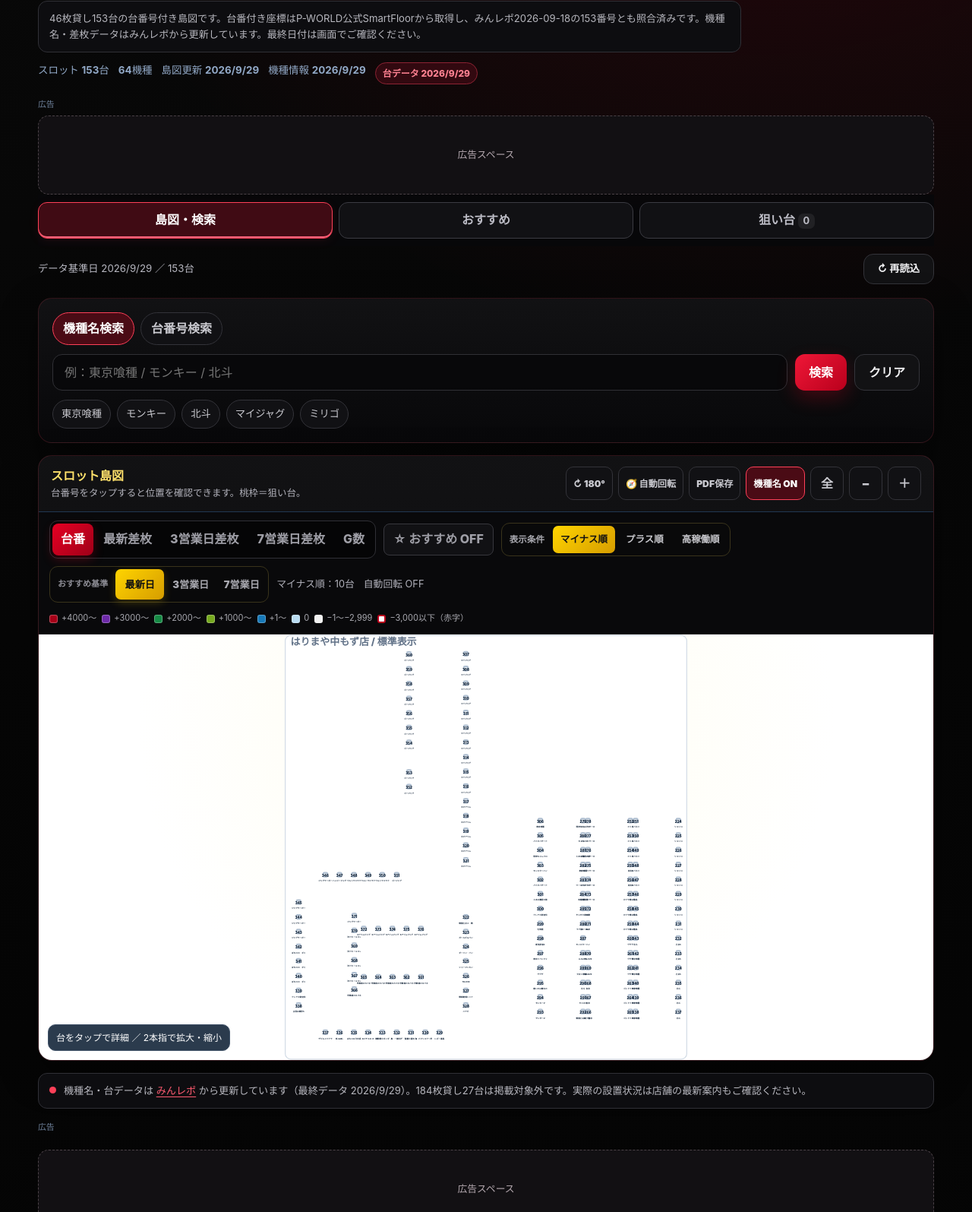
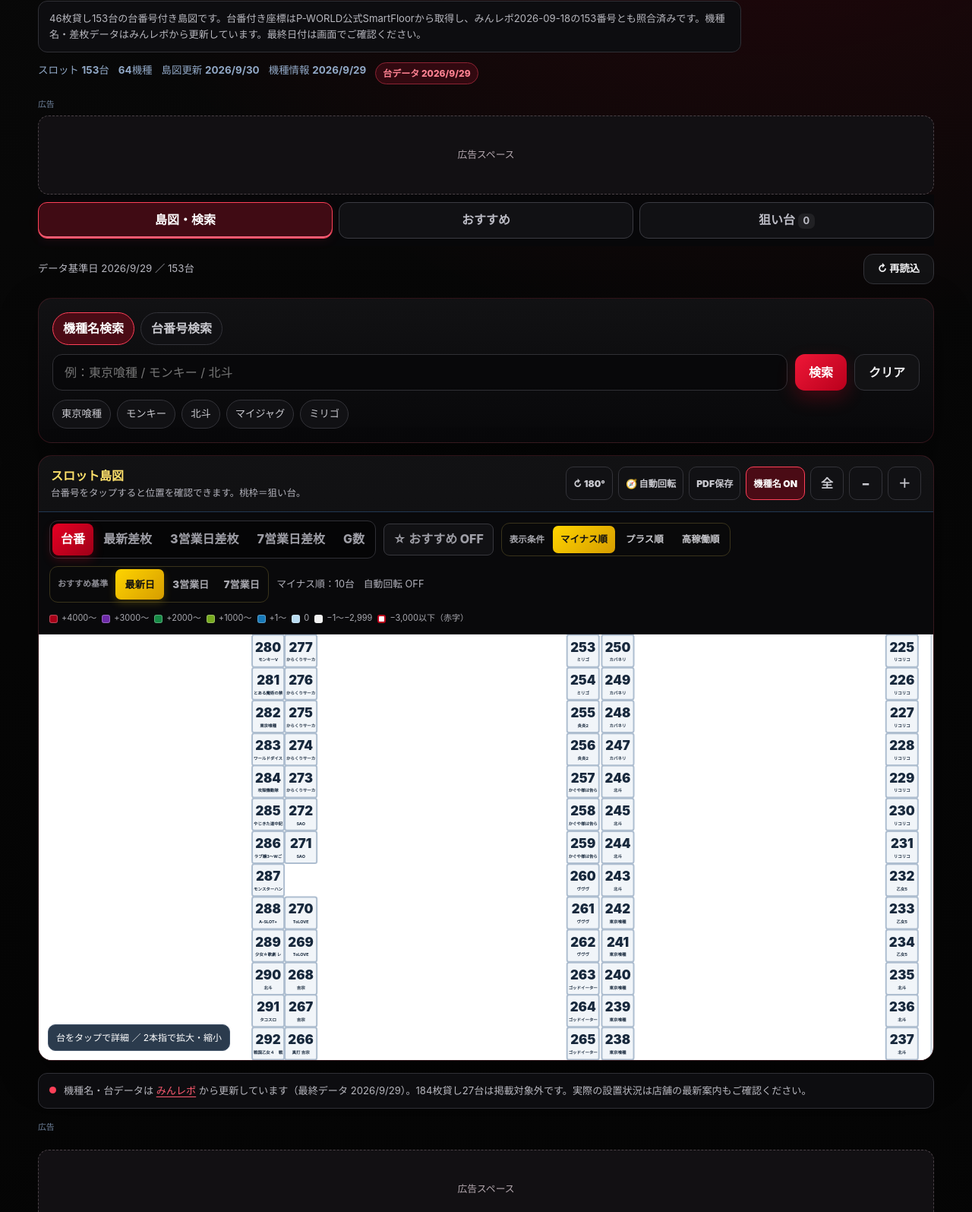
Before and after one commit to s2vn49syjn-cmyk/floor777, a website: page halls/harimaya-nakamozu/index.html in a window 1280 px wide. Shown: the part 234-1829 px from the top of the page at 76% size. Drawn offline with Linux system fonts and the light colour scheme.

Commit message:
島図の台枠・初期表示と自動生成時の見やすさを改善 (#41)
* Improve seat map size and initial number visibility

* Keep browser tests offline when live stats fail

* Improve generated maps and remove Rakuen source wording

* Fit generated map labels inside adjacent seat boxes

* Run public site checks in CI

```diff
--- a/assets/app.js
+++ b/assets/app.js
@@ -47,6 +47,28 @@ function compactPositions(raw){
   return out;
 }
 
+function enlargeAdjacentSeats(raw,hallId){
+  const scales={
+    'maruhan-megacity-sakai':[3.2,.92],
+    'harimaya-nakamozu':[3.2,1.07]
+  };
+  const scale=scales[hallId];
+  if(!scale)return raw;
+  const entries=Object.entries(raw);
+  const minX=Math.min(...entries.map(([,p])=>p[0]));
+  const minY=Math.min(...entries.map(([,p])=>p[1]));
+  return Object.fromEntries(entries.map(([seat,[x,y]])=>[
+    seat,[(x-minX)*scale[0]+60,(y-minY)*scale[1]+60,50,50]
+  ]));
+}
+
+function fitGeneratedMap(raw){
+  const entries=Object.entries(raw),sizes=entries.map(([,p])=>p[2]).sort((a,b)=>a-b);
+  const scale=50/sizes[Math.floor(sizes.length/2)];
+  const left=Math.min(...entries.map(([,p])=>p[0]+p[2]/2)),top=Math.min(...entries.map(([,p])=>p[1]+p[3]/2));
+  return Object.fromEntries(entries.map(([seat,[x,y,w,h]])=>[seat,[(x+w/2-left)*scale+24,(y+h/2-top)*scale+64,50,50]]));
+}
+
 async function initHallPage(){
   const app=document.querySelector('[data-hall-app]');
   if(!app) return;
@@ -57,7 +79,8 @@ async function initHallPage(){
     Floor777.fetchJSON(`${base}data/${hallFile}`), Floor777.fetchJSON(`${base}data/${posFile}`)
   ]);
   if(!Array.isArray(hall.seats)||!hall.seats.length)throw Error('No hall seats');
-  const positions=hall.preserve_layout?rawPositions:compactPositions(rawPositions);
+  const originalPositions=enlargeAdjacentSeats(hall.preserve_layout?rawPositions:compactPositions(rawPositions),hall.id);
+  const positions=hall.auto_fit_map?fitGeneratedMap(originalPositions):originalPositions;
   if(!Object.keys(positions).length)throw Error('No map positions');
   let stats=null;
   const liveStatsUrl=new URL(`${base}data/live/${hall.id}-stats.json`,location.href).href;
@@ -73,6 +96,8 @@ async function initHallPage(){
   const bySeat=new Map(seats.map(x=>[Number(x.seat),x]));
   const compactDraft=hall.layout_status==='draft-unverified';
   const denseMap=hall.compact_map===true;
+  const largeSeatMap=['maruhan-megacity-sakai','harimaya-nakamozu'].includes(hall.id);
+  const generatedMap=hall.auto_fit_map===true;
   const machineCount=new Map(); seats.forEach(x=>{const name=String(x.machine||'').trim();if(name && name!=='機種名未設定' && name!=='機種不明')machineCount.set(name,(machineCount.get(name)||0)+1)});
   const machineNames=[...machineCount.keys()].sort((a,b)=>a.localeCompare(b,'ja'));
   const svg=document.getElementById('floorMap');
@@ -172,11 +197,12 @@ async function initHallPage(){
   const mu=document.getElementById('machineUpdated'); if(mu) mu.textContent=Floor777.formatDate(hall.machine_updated_at);
   document.getElementById('seatCount').textContent=Number(hall.seat_count).toLocaleString('ja-JP');
   document.getElementById('machineCount').textContent=machineNames.length.toLocaleString('ja-JP');
-  document.getElementById('sourceName').textContent=hall.source.name;
-  document.getElementById('sourceLink').href=hall.source.url;
+  const sourceName=document.getElementById('sourceName'),sourceLink=document.getElementById('sourceLink');
+  if(sourceName)sourceName.textContent=hall.source.name;
+  if(sourceLink)sourceLink.href=hall.source.url;
   document.getElementById('sourceDate').textContent=Floor777.formatDate(stats?.latest_date || hall.machine_updated_at);
   const statsBadge=document.getElementById('statsBadge');
-  if(stats?.latest_date){statsBadge.textContent=`台データ ${Floor777.formatDate(stats.latest_date)}`;statsBadge.classList.add('live');const mu2=document.getElementById('machineUpdated');if(mu2)mu2.textContent=Floor777.formatDate(stats.latest_date);if(stats.source?.name)document.getElementById('sourceName').textContent=stats.source.name;if(stats.source?.url)document.getElementById('sourceLink').href=stats.report_urls?.[stats.latest_date]||stats.source.url}
+  if(stats?.latest_date){statsBadge.textContent=`台データ ${Floor777.formatDate(stats.latest_date)}`;statsBadge.classList.add('live');const mu2=document.getElementById('machineUpdated');if(mu2)mu2.textContent=Floor777.formatDate(stats.latest_date);if(stats.source?.name&&sourceName)sourceName.textContent=stats.source.name;if(stats.source?.url&&sourceLink)sourceLink.href=stats.report_urls?.[stats.latest_date]||stats.source.url}
   else{statsBadge.textContent=hall.no_live_stats?'台データ未提供':'台データ同期前';statsBadge.classList.add('warn')}
   datalist.innerHTML=machineNames.map(n=>`<option value="${escapeHtml(n)}"></option>`).join('');
 
@@ -213,12 +239,16 @@ async function initHallPage(){
         seatText.setAttribute('y',y+h/2);seatText.setAttribute('dominant-baseline','middle');
         seatText.setAttribute('textLength',w-1.5);seatText.setAttribute('lengthAdjust','spacingAndGlyphs');
         seatText.style.fontSize='10px';
+      }else if((largeSeatMap||generatedMap)&&!showValue){
+        const digits=String(item.seat).length;
+        seatText.setAttribute('y',y+h*.38);
+        seatText.style.fontSize=`${Math.min(20,h*.45,(w-2)/(digits*.62))}px`;
       }else if(compactDraft&&!showValue){
         const digits=String(item.seat).length;
         seatText.style.fontSize=`${Math.max(4,Math.min(11,h*0.72,(w-1)/(digits*0.62)))}px`;
         seatText.setAttribute('y',y+h/2);
       }
-      const nameText=document.createElementNS(NS,'text');nameText.setAttribute('x',x+w/2);nameText.setAttribute('y',y+(showValue?20:27));nameText.setAttribute('class','seat-machine');nameText.textContent=(compactDraft||denseMap)&&['機種名未設定','機種不明',''].includes(String(item.machine||'').trim())?'':shortName(item.machine).slice(0,7);nameText.style.display=denseMap?'none':showNames||showValue?'':'none';
+      const nameText=document.createElementNS(NS,'text');nameText.setAttribute('x',x+w/2);nameText.setAttribute('y',y+(showValue?(generatedMap?h*.5:20):(largeSeatMap||generatedMap)?h*.78:27));nameText.setAttribute('class','seat-machine');nameText.textContent=(compactDraft||denseMap||largeSeatMap||generatedMap)&&['機種名未設定','機種不明',''].includes(String(item.machine||'').trim())?'':shortName(item.machine).slice(0,7);nameText.style.display=denseMap?'none':showNames||showValue?'':'none';
       if(isDiffMode&&hasNumber(diffValue)){
         const d=Number(diffValue);
         g.classList.add(d>=4000?'diff-p4000':d>=3000?'diff-p3000':d>=2000?'diff-p2000':d>=1000?'diff-p1000':d>0?'diff-positive':d===0?'diff-zero':'diff-negative');
@@ -226,7 +256,7 @@ async function initHallPage(){
       }
       g.append(r,seatText,nameText);
       if(showValue){
-        const valueText=document.createElementNS(NS,'text');valueText.setAttribute('x',x+w/2);valueText.setAttribute('y',y+34);valueText.setAttribute('class','seat-value');
+        const valueText=document.createElementNS(NS,'text');valueText.setAttribute('x',x+w/2);valueText.setAttribute('y',y+(generatedMap?h*.82:34));valueText.setAttribute('class','seat-value');
         valueText.textContent=isDiffMode?mapValue(diffValue,'diff'):mapValue(rec?.latest?.spins,'spins');
         g.appendChild(valueText);g.setAttribute('aria-label',`${item.seat}番台 ${item.machine} ${isDiffMode?'差枚':'回転数'} ${valueText.textContent}`);
       }
@@ -262,7 +292,7 @@ async function initHallPage(){
   }
   function clampView(v){
     const bounds=rotatedBounds();
-    const w=Math.max(250,Math.min(bounds.w,v.w)),h=Math.max(denseMap?165:220,Math.min(bounds.h,v.h));
+    const w=Math.min(bounds.w,Math.max(250,v.w)),h=Math.min(bounds.h,Math.max(denseMap?165:220,v.h));
     return{x:Math.max(bounds.x,Math.min(bounds.x+bounds.w-w,v.x)),y:Math.max(bounds.y,Math.min(bounds.y+bounds.h-h,v.y)),w,h};
   }
   function setView(v){view=clampView(v);svg.setAttribute('viewBox',`${view.x} ${view.y} ${view.w} ${view.h}`);if(denseMap)svg.classList.toggle('dense-labels',view.w<=Math.max(250,svg.clientWidth/1.3))}
@@ -606,6 +636,22 @@ async function initHallPage(){
   input.setAttribute('aria-label',hall.no_live_stats?'台番号で検索':'機種名・台番号で検索');
   document.getElementById('recommendListToggle').onclick=()=>{showRecommendations=true;Floor777.storage.set(`floor777-recommend-${hall.id}`,'1');updateRecommendUI();renderMap();switchScreen('map');fullMap()};
   renderMap(); fullMap();
+  if(svg.clientWidth<620&&(denseMap||largeSeatMap||hall.auto_fit_map))svg.style.height='560px';
+  const generatedSeatSize=hall.auto_fit_map?Object.values(positions).map(p=>p[2]).sort((a,b)=>a-b)[Math.floor(seats.length/2)]:null;
+  const generatedWidth=generatedSeatSize?Math.max(250,generatedSeatSize*svg.clientWidth/(svg.clientWidth<620?24:28)):null;
+  const initialSeatWidth=denseMap?(svg.clientWidth<620?250:500):largeSeatMap?(svg.clientWidth<620?700:1400):hall.auto_fit_map?generatedWidth:null;
+  if(initialSeatWidth){
+    const aspect=svg.clientWidth/Math.max(1,svg.clientHeight);
+    const width=Math.min(full.w,initialSeatWidth);
+    const height=Math.min(full.h,width/aspect);
+    const centers=Object.values(positions).map(orientedPosition).map(([x,y,w,h])=>[x+w/2,y+h/2]);
+    let best=centers[0],bestCount=-1;
+    for(const center of centers){
+      const count=centers.reduce((n,[x,y])=>n+(Math.abs(x-center[0])<=width/2&&Math.abs(y-center[1])<=height/2),0);
+      if(count>bestCount){best=center;bestCount=count}
+    }
+    setView({x:best[0]-width/2,y:best[1]-height/2,w:width,h:height});
+  }
   const params=new URLSearchParams(location.search);if(params.get('mode')==='seat'){mode='seat';modeButtons.forEach(x=>x.classList.toggle('active',x.dataset.searchMode==='seat'));input.placeholder='例：821'}if(params.get('q')){input.value=params.get('q');runSearch(true)}if(params.get('seat'))selectSeat(Number(params.get('seat')),initialParams.get('view')==='map'||!initialParams.get('view'),false,false);
 }
 initHallPage().catch(err=>{console.error(err);const el=document.getElementById('loadError');if(el)el.hidden=false});
--- a/data/harimaya-nakamozu.json
+++ b/data/harimaya-nakamozu.json
@@ -6,12 +6,12 @@
   "floor": "46枚スロット",
   "seat_count": 153,
   "updated_at": "2026-09-25",
-  "layout_updated_at": "2026-09-29",
+  "layout_updated_at": "2026-09-30",
   "preserve_layout": true,
   "source": {
     "name": "P-WORLD SmartFloor・みんレポ",
     "url": "https://www.p-world.co.jp/hall/floor_maps/59fe32feff6f",
-    "note": "台番号224〜376の153件と台位置を掲載。P-WORLD SmartFloor由来の座標とみんレポ由来の台番号の公開利用、配置の確認は所有者が2026-09-29に完了。機種名・差枚データは準備中。"
+    "note": "台番号224〜376の153件と台位置を掲載。P-WORLD SmartFloor由来の座標とみんレポ由来の台番号の公開利用、配置の確認は所有者が2026-09-29に完了。表示用に台枠を拡大して隣接させている。機種名・差枚データは準備中。"
   },
   "seats": [
     {
--- a/data/maruhan-megacity-sakai.json
+++ b/data/maruhan-megacity-sakai.json
@@ -6,12 +6,12 @@
   "floor": "46枚スロット",
   "seat_count": 437,
   "updated_at": "2026-09-26",
-  "layout_updated_at": "2026-09-29",
+  "layout_updated_at": "2026-09-30",
   "preserve_layout": true,
   "source": {
     "name": "P-WORLD SmartFloor・みんレポ",
     "url": "https://www.p-world.co.jp/hall/floor_maps/59fe3ef3f46e?map_id=2",
-    "note": "P-WORLD公式SmartFloor由来の台番付き席座標を掲載。みんレポの437番号と一致（641〜1077、欠番・重複なし）。所有者が2026-09-29に配置と両出典の公開利用を確認。46枚貸し437台のみ対象。機種名・G数はみんレポから更新し、差枚は取得できた場合のみ表示する。"
+    "note": "P-WORLD公式SmartFloor由来の台番付き席座標を掲載。みんレポの437番号と一致（641〜1077、欠番・重複なし）。所有者が2026-09-29に配置と両出典の公開利用を確認。表示用に台枠を拡大して隣接させている。46枚貸し437台のみ対象。機種名・G数はみんレポから更新し、差枚は取得できた場合のみ表示する。"
   },
   "seats": [
     {
--- a/tools/build-hall.mjs
+++ b/tools/build-hall.mjs
@@ -11,7 +11,7 @@ try {
  const out=path.resolve(outIndex<0?path.join(root,'hall-output',d.id):args[outIndex+1]||'');
  if(fs.existsSync(out))throw Error('出力先が既に存在します。既存データを守るため新しいフォルダを指定してください');
  const esc=s=>String(s).replace(/[&<>"']/g,c=>({'&':'&amp;','<':'&lt;','>':'&gt;','"':'&quot;',"'":'&#39;'}[c]));
- const hall={id:d.id,name:d.name,prefecture:d.prefecture,city:d.city,floor:'スロット',seat_count:seats.length,updated_at:d.layout_date,layout_updated_at:d.layout_date,preserve_layout:true,source:{name:d.minrepo_url?'みんレポ':'FLOOR777島図ビルダー',url:d.minrepo_url||'',note:'台番号配置は提供資料から作成。機種確認中の台は収集結果との照合が必要。'},seats};
+ const hall={id:d.id,name:d.name,prefecture:d.prefecture,city:d.city,floor:'スロット',seat_count:seats.length,updated_at:d.layout_date,layout_updated_at:d.layout_date,preserve_layout:true,auto_fit_map:true,source:{name:d.minrepo_url?'みんレポ':'FLOOR777島図ビルダー',url:d.minrepo_url||'',note:'台番号配置は提供資料から作成。機種確認中の台は収集結果との照合が必要。'},seats};
  let html=fs.readFileSync(path.join(root,'halls/hyper-arrow-mihara/index.html'),'utf8');
  // Keep the maintained Mihara page as the common shell, including its current assets.
  html=html.replace(/<script type="application\/ld\+json">[\s\S]*?<\/script>/g,'');
--- a/tools/hall-model.mjs
+++ b/tools/hall-model.mjs
@@ -76,8 +76,8 @@ export function expandLayout(d) {
     if (!['right','left','down','up'].includes(direction)) throw Error('並ぶ方向が不正です');
     numbers.forEach((n,i) => {
       if (!Number.isSafeInteger(n) || n < 1 || n > 99999 || positions[n]) throw Error(`台番号が不正または重複しています：${n}`);
-      const px=x+(direction==='right'?48*i:direction==='left'?-48*i:0);
-      const py=y+(direction==='down'?48*i:direction==='up'?-48*i:0);
+      const px=x+(direction==='right'?44*i:direction==='left'?-44*i:0);
+      const py=y+(direction==='down'?44*i:direction==='up'?-44*i:0);
       if(px<0 || py<0 || px>20000 || py>20000) throw Error('台が範囲外に出ています。開始位置を調整してください');
       positions[n]=[px,py,44,44]; seats.push({seat:n,machine:row.machine?.trim() || '機種確認中'});
     });
```
Also changed, not shown: halls/rakuen-plus/index.html (+2 -2 lines), tests/browser.cjs (+1 -0 lines), tests/hall-template.mjs (+3 -1 lines), tools/HALL_TEMPLATE.md (+1 -1 lines), .github/workflows/builder-checks.yml.
